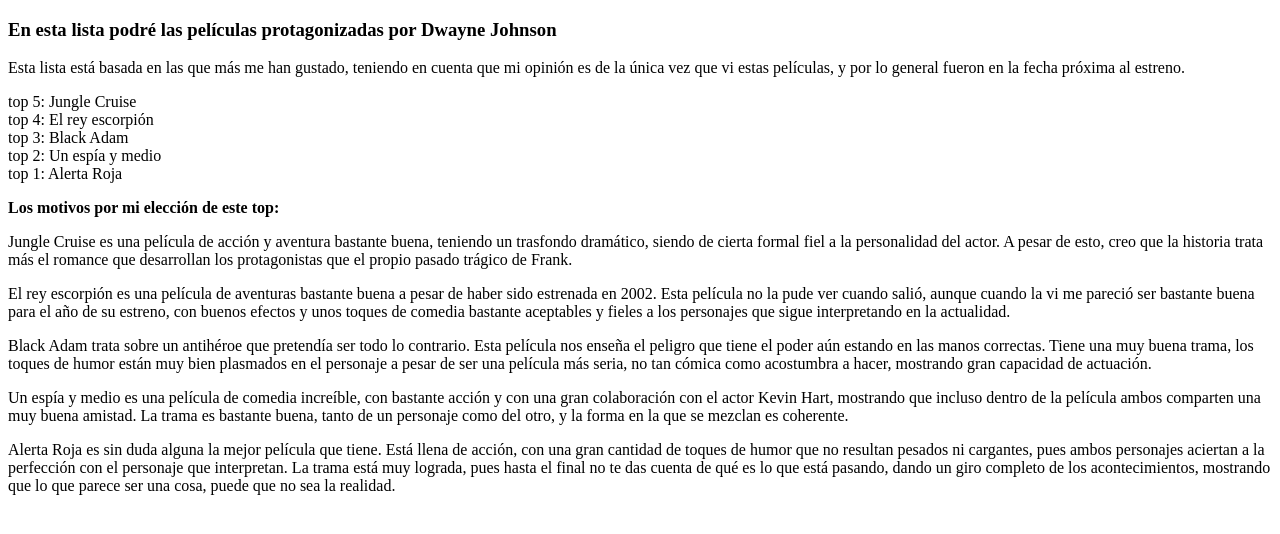
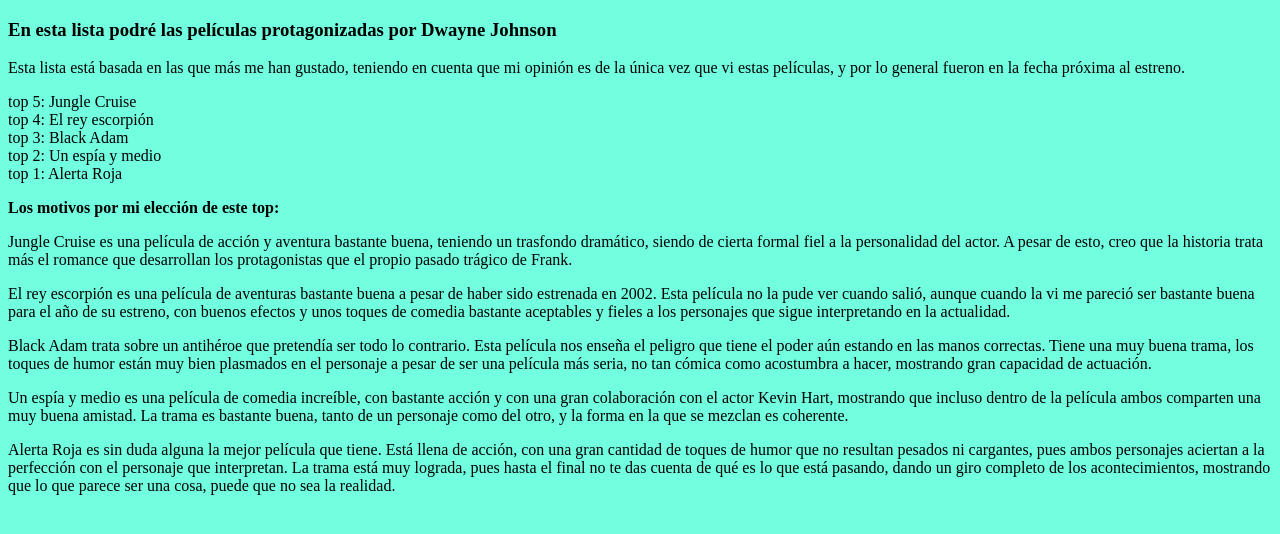
Before and after one commit to IreneAZ/IreneAZ.github.io, a plain HTML site: page index.html in a window 1280 px wide. Drawn offline with Linux system fonts and the light colour scheme.

Commit message:
Color de fondo

```diff
--- a/index.html
+++ b/index.html
@@ -4,6 +4,12 @@
     <meta charset="UTF-8">
     <meta name="viewport" content="width=device-width, initial-scale=1.0">
     <title>Top 5 películas de Dwayne Johnson</title>
+    <style>
+        body{
+            background-color: rgb(113, 255, 224);
+        }
+
+    </style>
 </head>
 <body>
     <h3>En esta lista podré las películas protagonizadas por Dwayne Johnson</h3>
@@ -56,5 +62,6 @@
         interpretan. La trama está muy lograda, pues hasta el final no te das cuenta de qué es lo que está pasando, dando un
         giro completo de los acontecimientos, mostrando que lo que parece ser una cosa, puede que no sea la realidad.
     </p>
+
 </body>
 </html>
```
